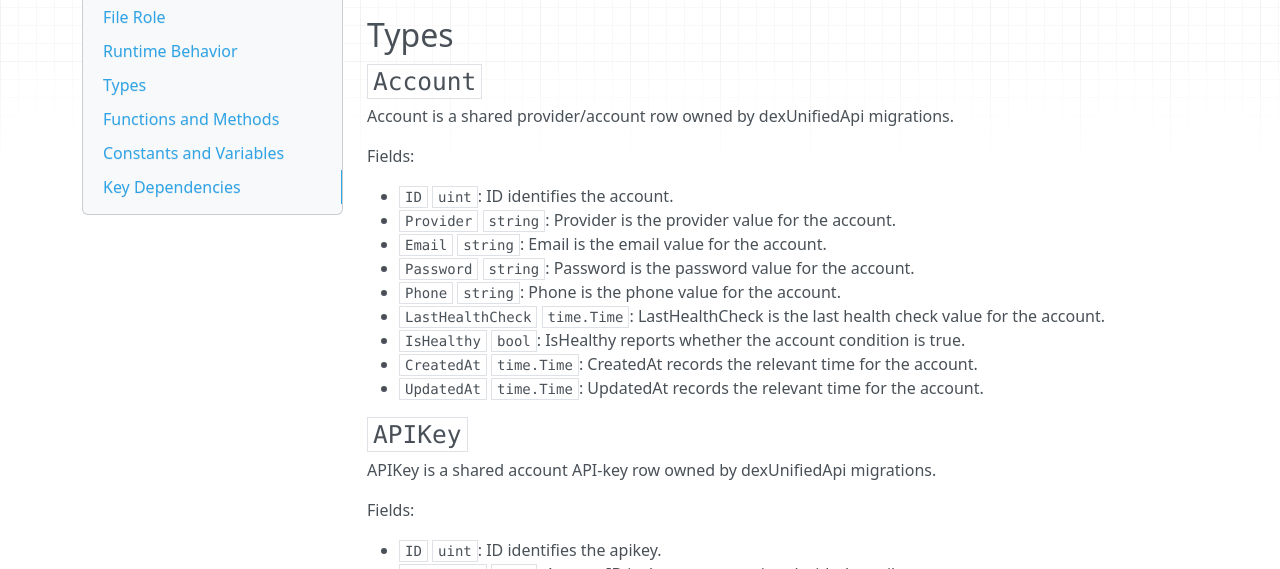
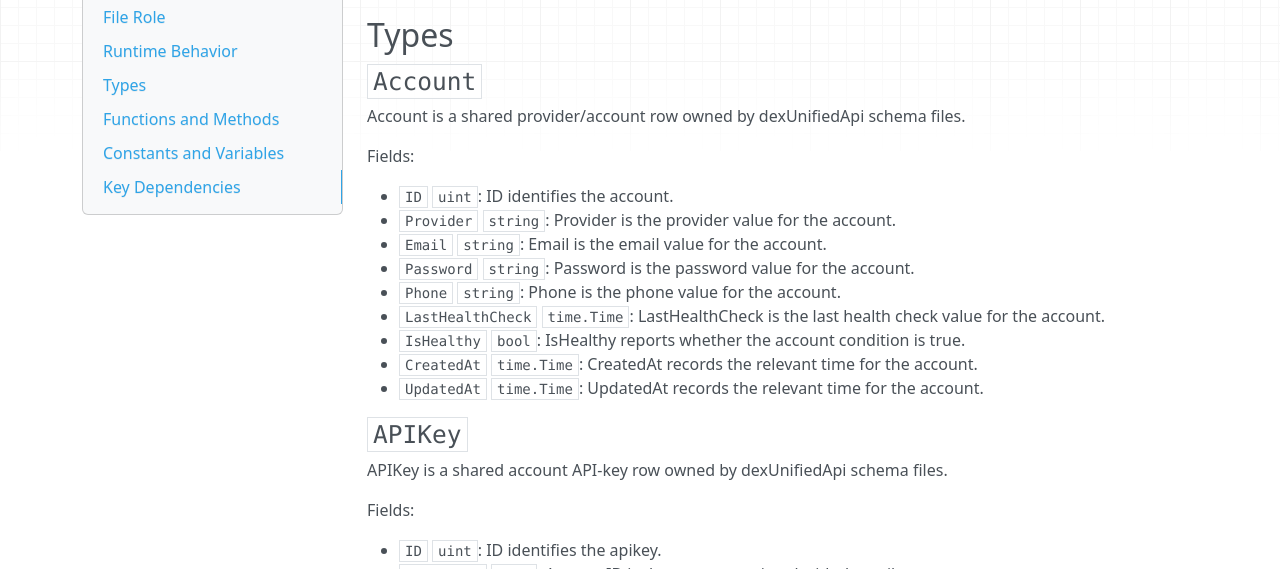
Before and after one commit to kv055/dexMmController, an MkDocs documentation site: the page built from docs/internal/db/models.md, in a window 1280 px wide and 900 px high, scrolled down 335 px. Shown: the part 155-724 px from the top of the window. Built offline with MkDocs 1.6.1, drawn with Linux system fonts in a browser that asks for light colours; nearby versions of some CDN libraries.

Commit message:
docs(db): reference unified schema files
Summary:
- Update MM controller DB comments and generated docs to reference schema
  files instead of migrations.
- Keep shared account model documentation aligned with dexUnifiedApi ownership.

Rationale:
- Schema setup now lives in embedded table-local files in dexUnifiedApi, so
  dependent services should describe that ownership accurately.

Tests:
- go test ./internal/db

Co-authored-by: Codex <codex@openai.com>

```diff
--- a/docs/internal/db/models.md
+++ b/docs/internal/db/models.md
@@ -21,7 +21,7 @@ This file defines 6 type(s), implements 3 function or method entry point(s), dec
 
 ### `Account`
 
-Account is a shared provider/account row owned by dexUnifiedApi migrations.
+Account is a shared provider/account row owned by dexUnifiedApi schema files.
 
 Fields:
 
@@ -37,7 +37,7 @@ Fields:
 
 ### `APIKey`
 
-APIKey is a shared account API-key row owned by dexUnifiedApi migrations.
+APIKey is a shared account API-key row owned by dexUnifiedApi schema files.
 
 Fields:
 
```
Also changed, not shown: README.md (+1 -1 lines), docs/internal/db/database.md (+1 -1 lines), 2 other files.
